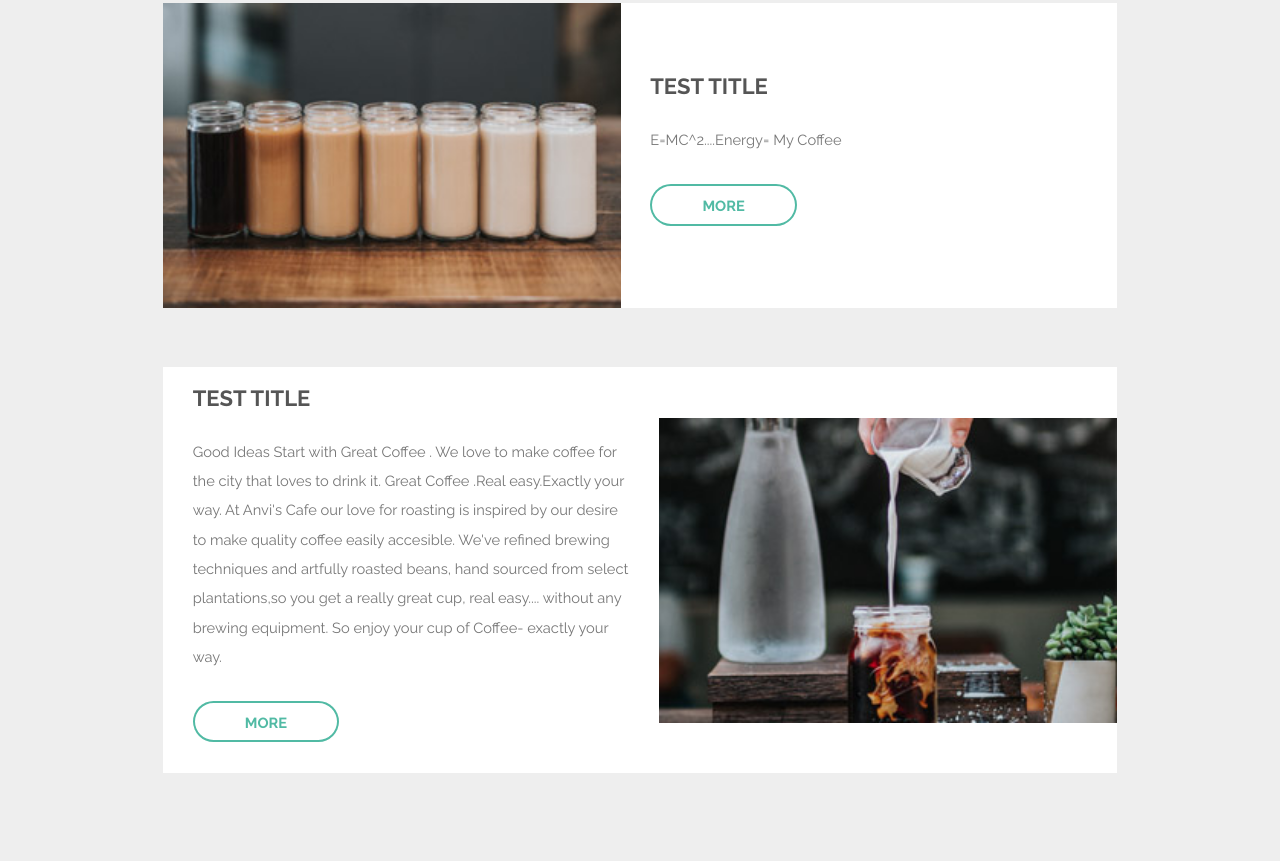
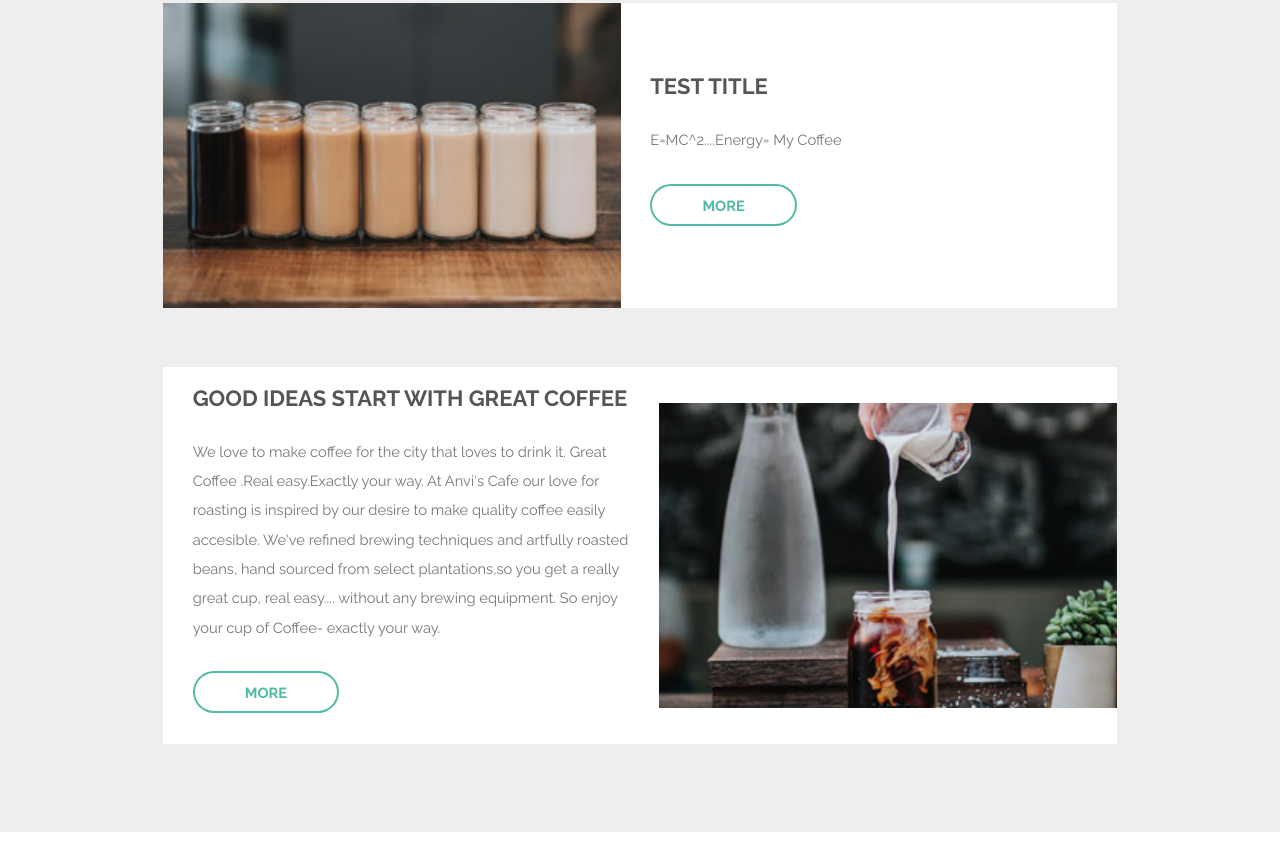
Before and after one commit to ruchi2711/project_1, a plain HTML site: page index.html in a window 1280 px wide. Shown: the part 499-1367 px from the top of the page. Drawn offline with Linux system fonts and the light colour scheme.

Commit message:
update index

```diff
--- a/index.html
+++ b/index.html
@@ -40,8 +40,8 @@
 					<article class="feature right">
 						<span class="image"><img src="images/pic02.jpg" style=" width: 100%; " alt="" /></span>
 						<div class="content">
-              <h2>TEST TITLE</h2>
-              <p> Good Ideas Start with Great Coffee . We love to make coffee for the city that loves to drink it. Great Coffee .Real easy.Exactly your way.
+              <h2>Good Ideas Start With Great Coffee </h2>
+              <p> We love to make coffee for the city that loves to drink it. Great Coffee .Real easy.Exactly your way.
 							At Anvi's Cafe our love for roasting is inspired by our desire to make quality coffee easily accesible. We've refined brewing techniques and artfully roasted beans, hand sourced from select plantations,so you get a really great cup, real easy.... without any brewing equipment. So enjoy your cup of Coffee- exactly your way. </p>
             	<ul class="actions">
 								<li>
```
